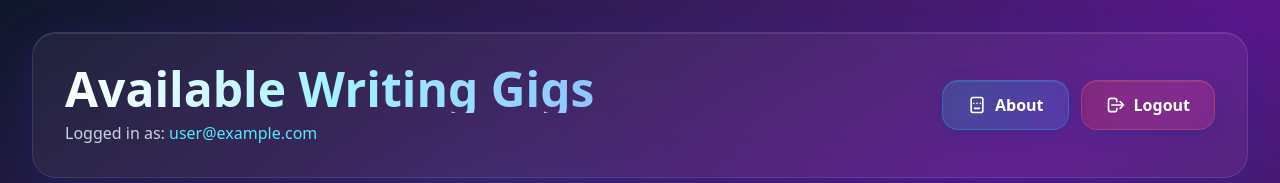
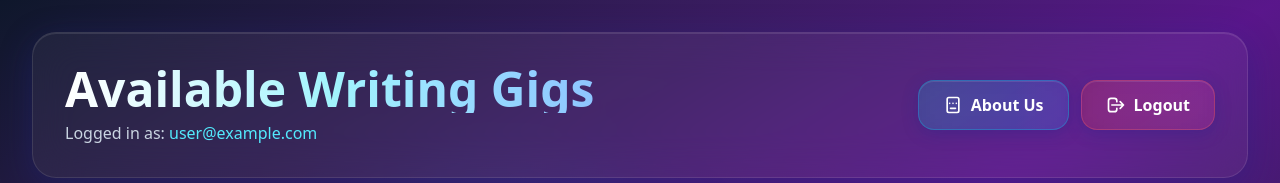
Before and after one commit to Philip-Machar/WriterHub, a React (Vite) app: page / in a window 1280 px wide. Shown: the top 183 px of the page. Built offline with nearby package versions, Linux system fonts and the light colour scheme; no server answers; the database is empty; sample sign-in values are in the browser's storage.

Commit message:
version 2 update 2.1

```diff
--- a/src/pages/Home.jsx
+++ b/src/pages/Home.jsx
@@ -106,7 +106,7 @@ function Home() {
                   <svg className="w-5 h-5" fill="none" stroke="currentColor" viewBox="0 0 24 24">
                     <path strokeLinecap="round" strokeLinejoin="round" strokeWidth={2} d="M8 10h.01M12 10h.01M16 10h.01M9 16h6m2 5H7a2 2 0 01-2-2V5a2 2 0 012-2h10a2 2 0 012 2v14a2 2 0 01-2 2z" />
                   </svg>
-                  About
+                  About Us
                 </span>
               </button>
               <button
```
